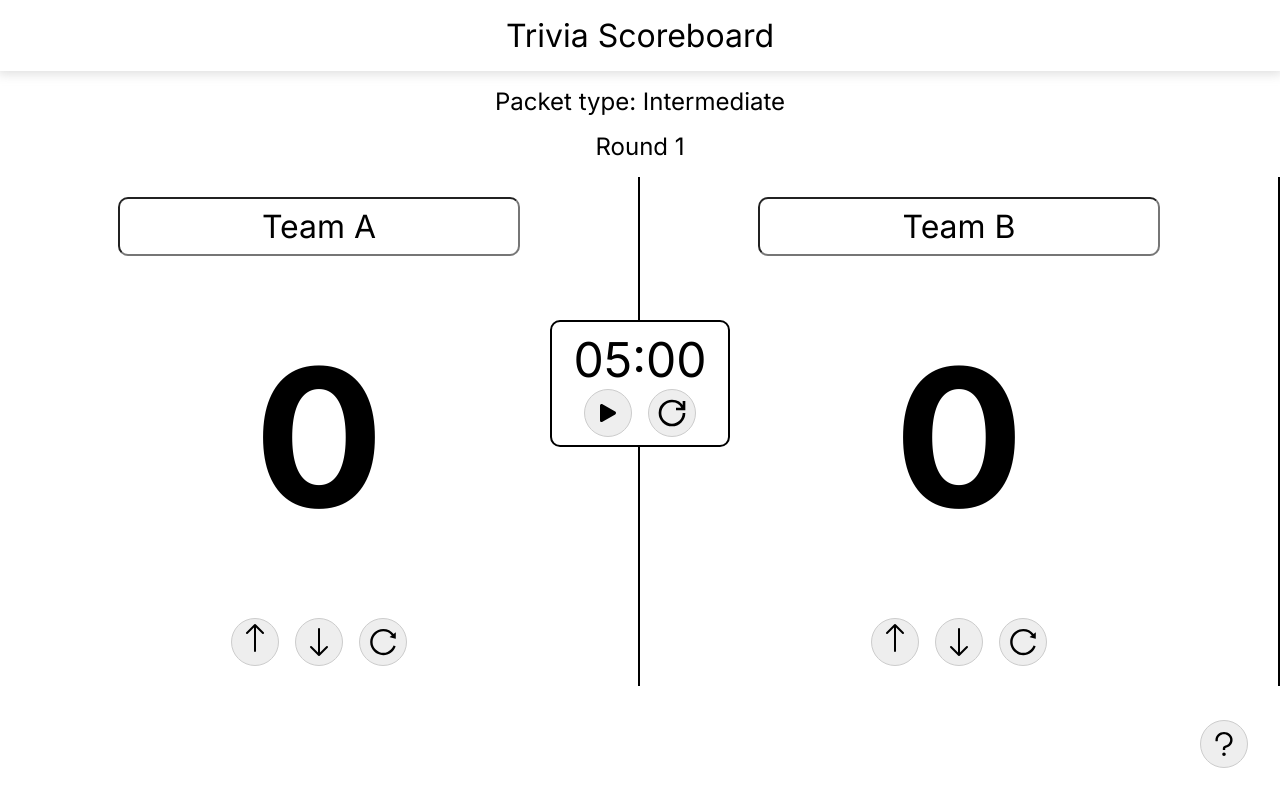
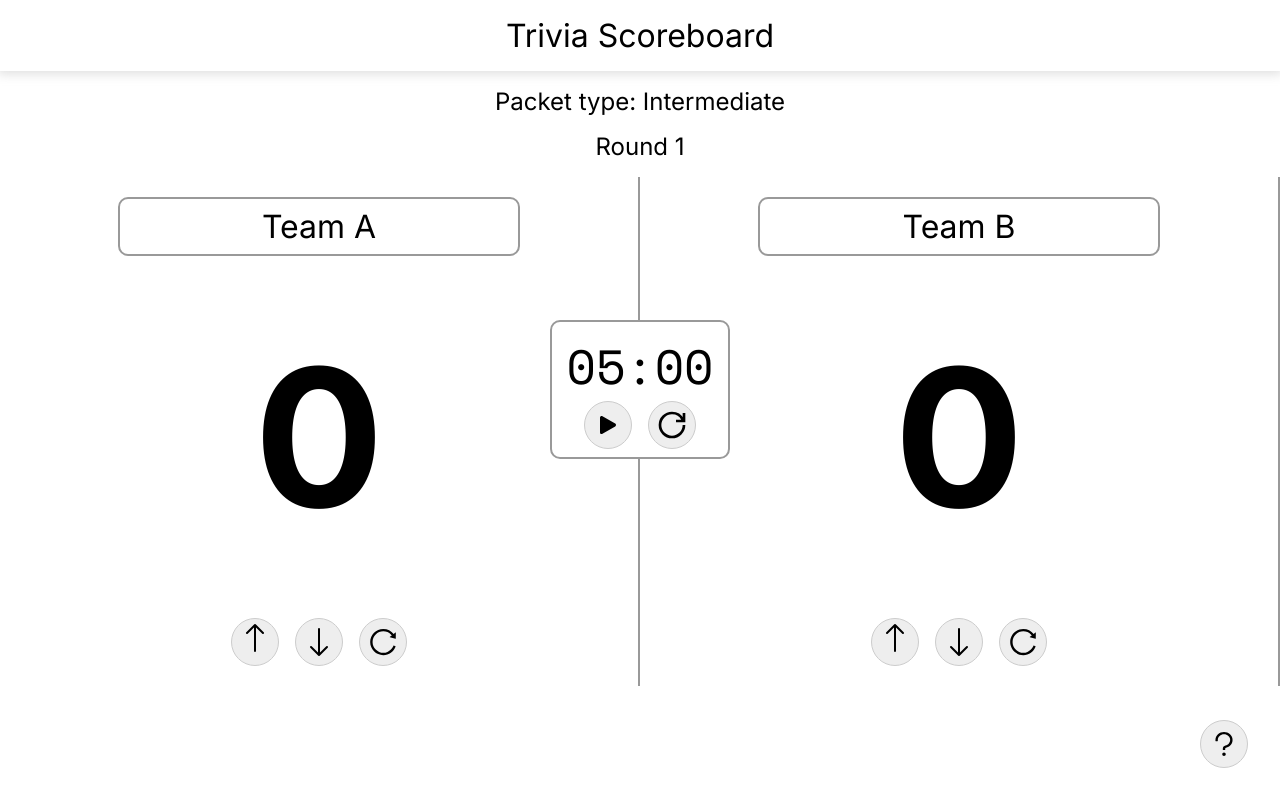
Before and after one commit to jeffrey-zang/trivia-scoreboard, a React (Create React App) app: page / in a window 1280 px wide. Built offline with nearby package versions, Linux system fonts and the light colour scheme.

Commit message:
fix: monospace timer font

```diff
--- a/src/index.scss
+++ b/src/index.scss
@@ -1,4 +1,5 @@
 @import url('https://fonts.googleapis.com/css2?family=Inter:wght@300;400;500;600;700&display=swap');
+@import url('https://fonts.googleapis.com/css2?family=Space+Mono:ital,wght@0,400;0,700;1,400;1,700&display=swap');
 
 body {
   margin: 0;
@@ -6,12 +7,10 @@ body {
   -moz-osx-font-smoothing: grayscale;
   border: none;
   outline: none;
+  font-family: 'Inter', sans-serif;
 }
-* { font-family: 'Inter', sans-serif; }
-
-code {
-  font-family: source-code-pro, Menlo, Monaco, Consolas, 'Courier New',
-    monospace;
+input, button {
+  font-family: 'Inter', sans-serif;
 }
 
 h1, h2, h3 {
@@ -23,6 +22,11 @@ h1 {
 
 * {
   // outline: 1px solid red;
+}
+
+input {
+  border-color: #999;
+  outline-color: #999;
 }
 
 .App {
@@ -41,7 +45,7 @@ h1 {
   align-items: center;
 }
 .timer {
-  border: 2px solid black;
+  border: 2px solid #999;
   padding: 0.5rem;
   width: 10rem;
   text-align: center;
@@ -55,6 +59,7 @@ h1 {
   border-radius: 10px;
   z-index: 2;
   background-color: #fff;
+  font-family: 'Space Mono', monospace !important;
 }
 .buttons {
   display: flex;
@@ -105,7 +110,7 @@ button {
   padding: 1.25rem 8rem;
   text-align: center;
   margin-top: -2rem;
-  border-right: 2px solid black;
+  border-right: 2px solid #999;
   flex-direction: column;
   display: flex;
   align-items: center;
@@ -124,6 +129,7 @@ button {
     display: flex;
     justify-content: center;
     font-size: 2rem;
+    border: 2px solid #999;
     text-align: center;
     padding: 0.5rem;
     width: 100%;
@@ -143,7 +149,7 @@ button {
   box-shadow: 0 1px 10px 2px hsl(0deg 0% 69% / 40%);
   padding: 1rem;
   border-radius: 10px;
-  border: 2px solid black;
+  border: 2px solid #999;
 
   table {
     font-family: arial, sans-serif;
@@ -196,7 +202,7 @@ button {
   z-index: 99;
   width: 80%;
   background-color: white;
-  border: 2px solid black;
+  border: 2px solid #999;
   padding: 0;
   border-radius: 1rem;
   padding: 1rem;
@@ -228,7 +234,7 @@ button {
   top: 50%;
   left: 50%;
   transform: translate(-50%, -50%);
-  z-index: 98;
+  z-index: -1;
   width: 15rem;
   height: 15rem;
   border-radius: 10px;
@@ -239,4 +245,5 @@ button {
 .show {
   opacity: 1 !important;
   transition: opacity 2s ease;
+  z-index: 98 !important;
 }
```
